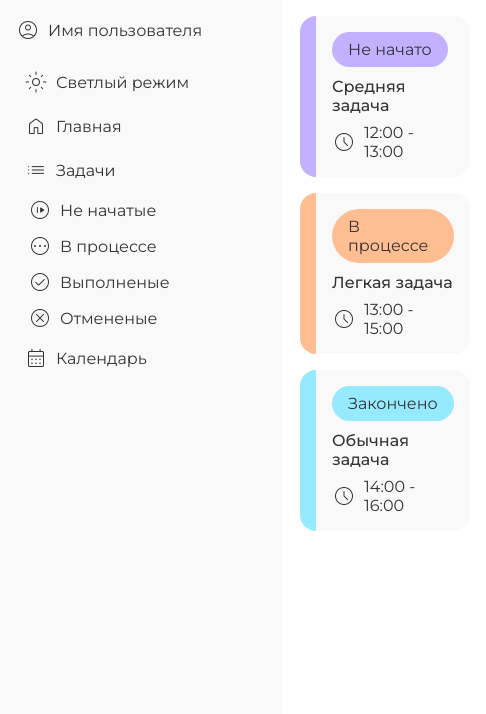
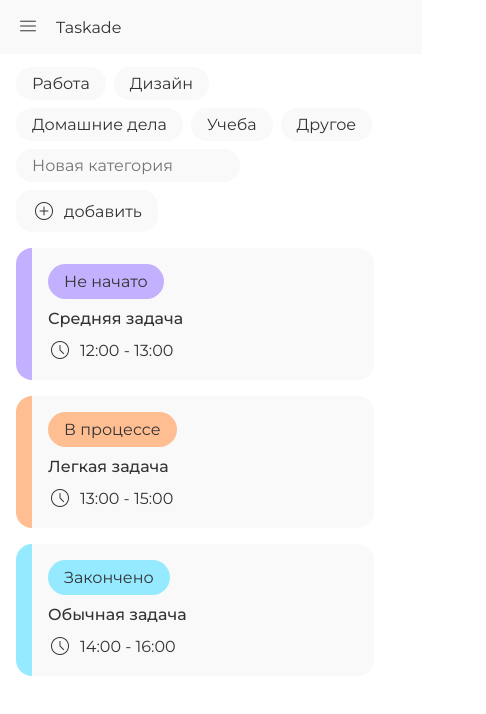
Before and after one commit to iFB24M/taskade, a React (Vite) app: page /tasks in a window 390 px wide. Shown: the top 714 px of the page, 486 px wide, since content can reach past the window. Built offline with nearby package versions, Linux system fonts and the light colour scheme.

Commit message:
Add files via upload

```diff
--- a/src/App.tsx
+++ b/src/App.tsx
@@ -3,10 +3,10 @@ import { Suspense, lazy } from 'react'
 import './App.css'
 
 import { BrowserRouter, Route, Routes } from 'react-router-dom'
-// import Tasks from './pages/tasks/page'
 
 const Home = lazy(() => import('./pages/home/page'))
 const Tasks = lazy(() => import('./pages/tasks/page'))
+const Task = lazy(() => import('./pages/task/page'))
 const Layout = lazy(() => import('./pages/Layout'))
 
 export const App = () => {
@@ -17,7 +17,7 @@ export const App = () => {
           <Route Component={Layout}>
             <Route path="/" element={<Home />}></Route>
             <Route path="/tasks" element={<Tasks />}></Route>
-            <Route path="/task/*" element={<>Такой задачи нет</>}></Route>
+            <Route path="/task/*" element={<Task />}></Route>
           </Route>
         </Routes>
       </BrowserRouter>
--- a/src/blocks/Sidebar/Sidebar.component.tsx
+++ b/src/blocks/Sidebar/Sidebar.component.tsx
@@ -13,9 +13,13 @@ const changeTheme = () => {
 	location.reload()
 }
 
-const Sidebar = () => {
+export interface SidebarProps {
+	isOpened?: boolean
+}
+
+const Sidebar = (props: SidebarProps) => {
 	return (
-		<div className={styles.sidebar}>
+		<div className={`${styles.sidebar} ${props.isOpened ? styles.opened : ''}`}>
 			<div className={styles.user}>
 				<Icon icon="account_circle" /> Имя пользователя
 			</div>
--- a/src/blocks/Sidebar/Sidebar.module.scss
+++ b/src/blocks/Sidebar/Sidebar.module.scss
@@ -1,11 +1,24 @@
 .sidebar {
+	transition: transform .5s, margin-top .5s, width .8s;
 	width: 250px;
 	padding: 16px;
 	height: 100vh;
 	position: fixed;
 
-	// border-right: #eee 1px solid;
 	background-color: var(--additional-color);
+
+	@media (max-width: 767px) {
+		transform: translateX(-100%);
+		margin-top: 51px;
+
+	}
+
+	&.opened {
+		@media (max-width: 767px) {
+			transform: translateX(0);
+			width: 100%;
+		}
+	}
 }
 
 .menu {
--- a/src/pages/Layout.module.scss
+++ b/src/pages/Layout.module.scss
@@ -3,7 +3,40 @@
 }
 
 .body {
+	transition: margin .5s;
 	padding: 16px;
 	margin-left: 284px;
 	width: 100%;
+	margin-top: 51px;
+
+	@media (max-width: 767px) {
+		margin-left: 0;
+	}
 }
+
+.header {
+	transition: margin .5s;
+	background-color: var(--additional-color);
+	padding: 18px 16px;
+	position: fixed;
+	width: 100%;
+
+	margin-left: 282px;
+
+	display: flex;
+	gap: 16px;
+	align-items: center;
+
+	@media (max-width: 767px) {
+		margin-left: 0;
+		padding: 12px 16px;
+	}
+}
+
+.icon {
+	display: none;
+
+	@media(max-width: 767px) {
+		display: block;
+	}
+}
--- a/src/pages/Layout.tsx
+++ b/src/pages/Layout.tsx
@@ -1,13 +1,18 @@
-import { lazy } from 'react'
+import { lazy, useState } from 'react'
 import { Outlet } from 'react-router-dom'
 import './globals.scss'
 
 const Sidebar = lazy(() => import('../blocks/Sidebar/Sidebar.component'))
 
 import styles from './Layout.module.scss'
+import { Icon } from '../ui/components/Icon/Icon.component'
 
 
 const Layout = () => {
+	const [sidebarOpened, setSidebarOpened] = useState(false)
+
+	const toggleSidebar = () => sidebarOpened ? setSidebarOpened(false) : setSidebarOpened(true)
+
 	if (localStorage.getItem('color-theme') === 'dark') {
 		document.documentElement.style.setProperty('--background-color', '#333')
 		document.documentElement.style.setProperty('--additional-color', '#383838')
@@ -21,8 +26,9 @@ const Layout = () => {
 
 	return (
 		<div className="wrapper">
+			<header className={styles.header}><button className={styles.icon} onClick={toggleSidebar}><Icon icon="menu" /></button> Taskade</header>
 			<main className={styles.main}>
-				<Sidebar />
+				<Sidebar isOpened={sidebarOpened} />
 				<div className={styles.body}>
 					<Outlet />
 				</div>
--- a/src/pages/globals.scss
+++ b/src/pages/globals.scss
@@ -6,6 +6,7 @@
   border: 0;
   outline: 0;
   font-family: 'Montserrat', sans-serif;
+  font-size: 16px;
 }
 
 a {
--- a/src/pages/task/page.module.scss
+++ b/src/pages/task/page.module.scss
@@ -8,7 +8,7 @@
 	display: flex;
 	align-items: flex-start;
 	flex-direction: column;
-	background-color: #f9f9f9;
+	background-color: var(--additional-color);
 	padding: 16px;
 	border-radius: 16px;
 
@@ -39,10 +39,11 @@
 
 .taskLabel {
 	padding: 8px 16px;
-	background-color: #fff;
 	border-radius: 999px;
 	// text-transform: uppercase;
 	margin-bottom: 10px;
+	color: #000;
+	font-weight: 400;
 }
 
 .taskTitle {
--- a/src/pages/task/page.tsx
+++ b/src/pages/task/page.tsx
@@ -1,29 +1,14 @@
 import styles from './page.module.scss'
 import { Icon } from '../../ui/components/Icon/Icon.component'
-import { Link } from 'react-router-dom'
 
-const Tasks = () => {
+const Task = () => {
 	return (
-		<div>
-			<div className={styles.list}>
-				<Link to="/tasks/0" className={`${styles.task} ${styles.pending}`}>
-					<span className={styles.taskLabel}>Не начато</span>
-					<span className={styles.taskTitle}>Средняя задача</span>
-					<span className={styles.taskDate}><Icon icon="schedule" /> 12:00 - 13:00</span>
-				</Link>
-				<Link to="/tasks/0" className={`${styles.task} ${styles.inProcess}`}>
-					<span className={styles.taskLabel}>В процессе</span>
-					<span className={styles.taskTitle}>Легкая задача</span>
-					<span className={styles.taskDate}><Icon icon="schedule" /> 13:00 - 15:00</span>
-				</Link>
-				<Link to="/tasks/0" className={`${styles.task} ${styles.done}`}>
-					<span className={styles.taskLabel}>Закончено</span>
-					<span className={styles.taskTitle}>Обычная задача</span>
-					<span className={styles.taskDate}><Icon icon="schedule" /> 14:00 - 16:00</span>
-				</Link>
-			</div>
+		<div className={`${styles.task} ${styles.done}`}>
+			<span className={`${styles.taskLabel}`}>Завершена</span>
+			<span className={styles.taskTitle}>Заголовок</span>
+			<span className={styles.taskDate}><Icon icon="schedule" /> 5 дек. 12:00 - 6 дек. 13:00</span>
 		</div>
 	)
 }
 
-export default Tasks
+export default Task
--- a/src/pages/tasks/page.module.scss
+++ b/src/pages/tasks/page.module.scss
@@ -1,7 +1,11 @@
 .list {
-	display: flex;
-	flex-direction: column;
+	display: grid;
+	grid-template-columns: repeat(2, 1fr);
 	gap: 16px;
+
+	@media (max-width: 992px) {
+		grid-template-columns: 1fr;
+	}
 }
 
 .task {
@@ -57,3 +61,20 @@
 	gap: 8px;
 	margin-top: 8px;
 }
+
+.categories {
+	margin-bottom: 16px;
+	display: flex;
+	gap: 8px;
+	flex-wrap: wrap;
+}
+
+.category {
+	padding: 7px 16px;
+	background-color: var(--additional-color);
+	border-radius: 16px;
+
+	display: flex;
+	align-items: center;
+	gap: 8px;
+}
--- a/src/pages/tasks/page.tsx
+++ b/src/pages/tasks/page.tsx
@@ -5,6 +5,15 @@ import { Link } from 'react-router-dom'
 const Tasks = () => {
 	return (
 		<div>
+			<div className={styles.categories}>
+				<Link to="/tasks" className={styles.category}>Работа</Link>
+				<Link to="/tasks" className={styles.category}>Дизайн</Link>
+				<Link to="/tasks" className={styles.category}>Домашние дела</Link>
+				<Link to="/tasks" className={styles.category}>Учеба</Link>
+				<Link to="/tasks" className={styles.category}>Другое</Link>
+				<input className={styles.category} placeholder="Новая категория" />
+				<Link to="/tasks" className={styles.category}><Icon icon="add_circle" /> добавить</Link>
+			</div>
 			<div className={styles.list}>
 				<Link to="/task/0" className={`${styles.task} ${styles.pending}`}>
 					<span className={styles.taskLabel}>Не начато</span>
```
